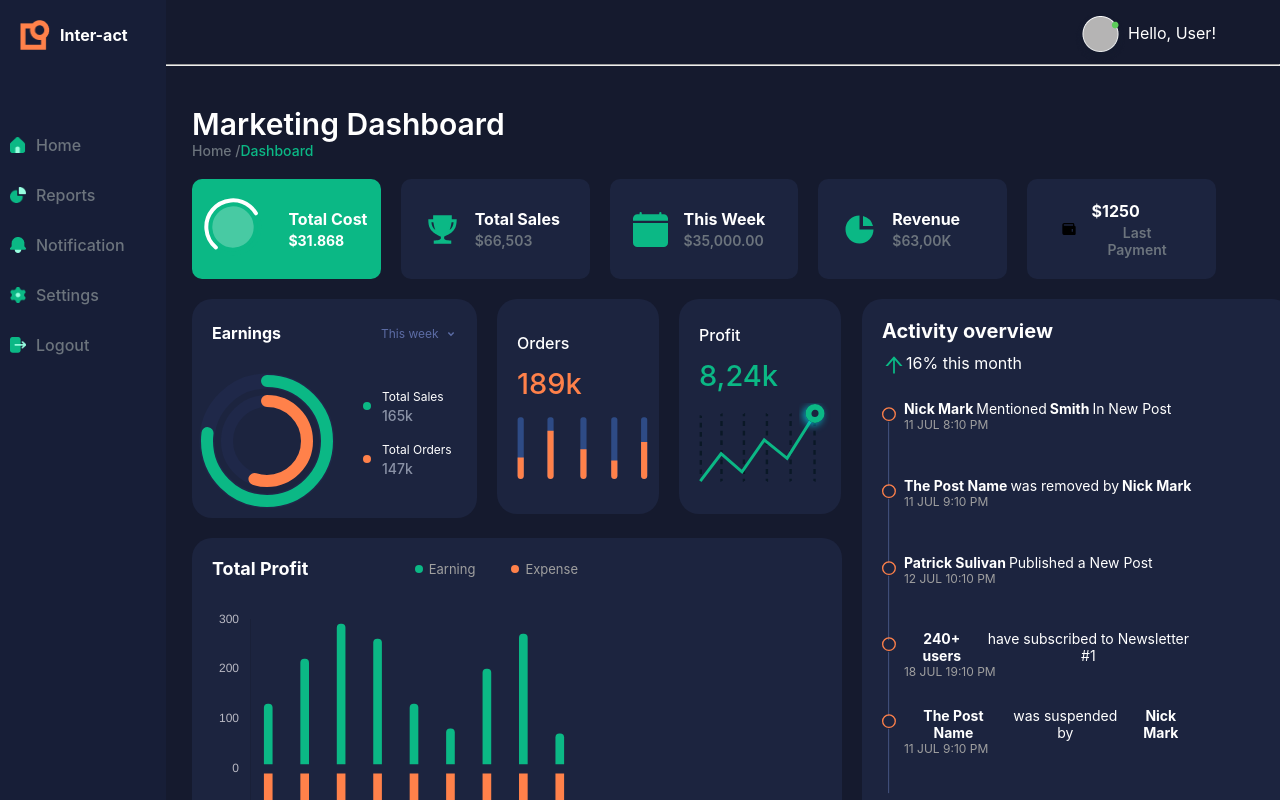
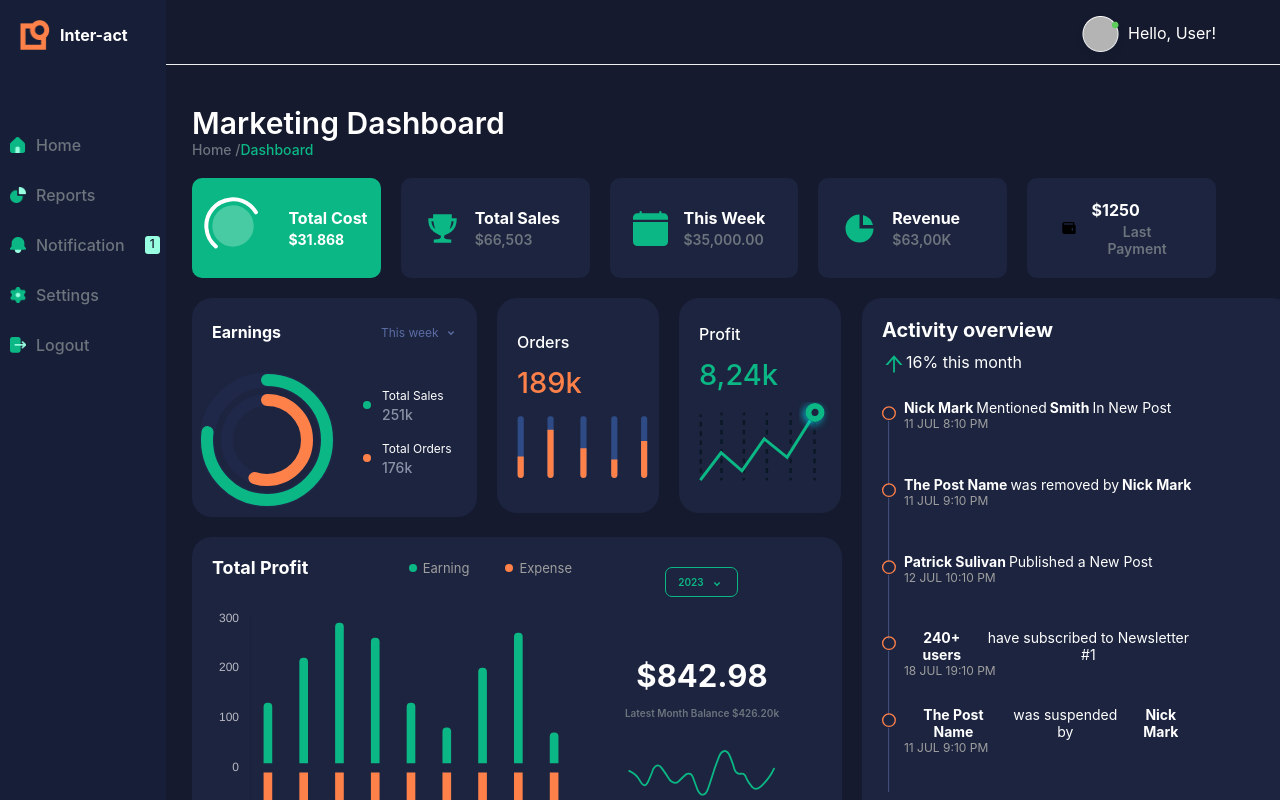
Before and after one commit to RizalPurwanto/dashboard-test, a React (Create React App) app: page / in a window 1280 px wide. Shown: the top 800 px of the page. Built offline with nearby package versions, Linux system fonts and the light colour scheme.

Commit message:
balance contents

```diff
--- a/src/App.js
+++ b/src/App.js
@@ -78,7 +78,7 @@ const StatsContainer = styled.div`
 `;
 
 const DashboardContainer = styled.div`
-  height: 100%;
+  height: 120%;
 
   width: 80vw;
   display: flex;
@@ -130,18 +130,30 @@ const PageRoute = styled.div`
 `;
 
 const HeaderLine = styled.hr({
-  backgroundColor: "white",
+  backgroundColor: "#4B5259",
   width: "109%",
   marginLeft: "-30px",
   marginBottom: "20px",
   zIndex: 0,
+  borderTop:'1px'
 });
 
+const TermOfUse = styled.div(
+  {
+    display:'flex',
+    flexDirection:'row',
+    justifyContent:'flex-start',
+    gap:'20px',
+    marginBottom:'20px',
+    marginLeft:'20px',
+    color:'#8A92A6',
+    fontWeight:400,
+    fontSize:'12px'
+  }
+)
+
 function App() {
-  const [toggle, setToggle] = useState(false);
-  let radiusSmallCircle = 20;
-  let circumferenceSmallCircle = Math.PI * 2 * radiusSmallCircle;
-  const smallCircleOffset = ((100 - 55) / 100) * circumferenceSmallCircle;
+
   const statsArr = [
     {
       label: "Total Sales",
@@ -253,13 +265,20 @@ function App() {
               </div>
               <div className="lowerContainer">
                 <TotalProfitGraph></TotalProfitGraph>
+
               </div>
             </div>
             <div className="activityContainer">
             <ActivityOverview></ActivityOverview>
             </div>
+
           </div>
+          <TermOfUse>
+          <div>Privacy Policy</div>
+          <div>Term of Use</div>
+        </TermOfUse>
         </DashboardContainer>
+
        </div>
       </body>
     </div>
--- a/src/components/ActivityOverview.js
+++ b/src/components/ActivityOverview.js
@@ -8,7 +8,7 @@ const Container = styled.div`
   justify-content: flex-start;
   align-items: flex-start;
   width: 390px;
-  height: 722px;
+  height: 600px;
   background-color: #1c243f;
   margin-top: 20px;
   margin-left: 20px;
--- /dev/null
+++ b/src/components/Balance.js
@@ -0,0 +1,6 @@
+import { styled } from "styled-components";
+
+
+export default function Balance() {
+
+}
--- a/src/components/Earnings.js
+++ b/src/components/Earnings.js
@@ -152,14 +152,16 @@ export default function Earnings() {
 
   function handleChangeEarningPeriod(event, period) {
     event.preventDefault();
-    setEarningsPeriod(period);
+
     if (period == "This week") {
+      setEarningsPeriod(period);
       setGreenRingOffsetPercentage(77);
       setOrangeRingOffsetPercentage(55);
       setIsDropdownOpen(false);
     }
 
     if (period == "2 weeks ago") {
+      setEarningsPeriod(period);
       setGreenRingOffsetPercentage(50);
       setOrangeRingOffsetPercentage(45);
       setIsDropdownOpen(false);
@@ -303,7 +305,7 @@ export default function Earnings() {
 
           <LabelAndValueContainer>
             <EarningStatsLabel>Total Sales</EarningStatsLabel>
-            <EarningStatsValue>165k</EarningStatsValue>
+            <EarningStatsValue>{earningsPeriod == "This week" ? "251k" : "165k"}</EarningStatsValue>
           </LabelAndValueContainer>
         </div>
         <div
@@ -319,7 +321,7 @@ export default function Earnings() {
 
           <LabelAndValueContainer>
             <EarningStatsLabel>Total Orders</EarningStatsLabel>
-            <EarningStatsValue>147k</EarningStatsValue>
+            <EarningStatsValue>{earningsPeriod == "This week" ? "176k" : "147k"}</EarningStatsValue>
           </LabelAndValueContainer>
         </div>
       </div>
--- a/src/components/Navbar.js
+++ b/src/components/Navbar.js
@@ -16,6 +16,17 @@ const VerticalNav = styled.div`
   z-index: 1;
   position:fixed;
 `;
+
+const NotifCounter = styled.div`
+  background-color:#98FFE0;
+  height:18px;
+  width:18px;
+  font-weight:500;
+  font-size:12px;
+  color:#151A2E;
+  border-radius:3px;
+  margin-left:10px;
+`
 
 const NavContainer = styled.div`
   display: flex;
@@ -52,6 +63,7 @@ export default function Navbar () {
         {
           name: "Notification",
           logo: notifLogo,
+          counter:1
         },
         {
           name: "Settings",
@@ -92,6 +104,7 @@ export default function Navbar () {
         <NavContainer></NavContainer>
         {navArr.map((el) => (
           <NavOption>
+
             <img height={"16px"} width={"16px"} src={el.logo}></img>
             <div
               style={{
@@ -102,6 +115,9 @@ export default function Navbar () {
             >
               {el.name}
             </div>
+              {el.counter &&
+            <NotifCounter>1</NotifCounter>
+              }
           </NavOption>
         ))}
       </VerticalNav>
--- a/src/components/TotalProfitGraph.js
+++ b/src/components/TotalProfitGraph.js
@@ -1,5 +1,4 @@
 import { styled } from "styled-components";
-
 
 import {
   CategoryScale,
@@ -12,10 +11,12 @@ import {
 
 import { Chart as ChartJS, defaults } from "chart.js";
 
-
 import { Bar } from "react-chartjs-2";
 
 import { faker } from "@faker-js/faker";
+import { color } from "chart.js/helpers";
+import { IconContext } from "react-icons/lib";
+import { RiArrowDropDownLine } from "react-icons/ri";
 
 const Container = styled.div`
   display: flex;
@@ -87,7 +88,7 @@ const GraphContainer = styled.div`
   display: flex;
   flex-direction: column;
   width: 60%;
-  height:100%;
+  height: 100%;
 `;
 const GraphInfoContainer = styled.div`
   display: flex;
@@ -101,118 +102,147 @@ const TitleAndInfoContainer = styled.div`
   justify-content: space-between;
 `;
 
+const LabelAndValueContainer = styled.div`
+  display: flex;
+  flex-direction: column;
+  justify-content: center;
+  align-items: center;
+  gap: 12px;
+  width: 100%;
+`;
+
+const StatsLabel = styled.div`
+  color: #ffffff;
+  font-weight: 700;
+  font-size: 31px;
+`;
+
+const StatsValue = styled.div`
+  color: #6c747d;
+  font-size: 10px;
+  line-height: 14px;
+  font-weight: 600;
+`;
+
 const Graph = styled.div`
-padding-top:30px;
-height:80%;
+  padding-top: 30px;
+  height: 80%;
 `;
-ChartJS.register(
-  CategoryScale,
-  LinearScale,
-  BarElement,
-  Title,
-  Tooltip,
-
-);
-const earningData =[140, 230, 300, 270, 140, 90, 210, 280, 80]
-const expensesData= [-180, -100, -80, -200, -150, -90, -100, -95, -150]
+ChartJS.register(CategoryScale, LinearScale, BarElement, Title, Tooltip);
+const earningData = [140, 230, 300, 270, 140, 90, 210, 280, 80];
+const expensesData = [-180, -100, -80, -200, -150, -90, -100, -95, -150];
 
 const options = {
-  maintainAspectRatio:false,
+  maintainAspectRatio: false,
 
   plugins: {
     legend: {
-      display: false
+      display: false,
     },
-
   },
   responsive: true,
   scales: {
     x: {
       stacked: true,
       grid: {
-        display: false
+        display: false,
       },
-      ticks:{
-        color:'#B9B9C3',
-
-      }
+      ticks: {
+        color: "#B9B9C3",
+      },
     },
     y: {
       stacked: true,
       grid: {
-        display: false
+        display: false,
       },
-      max:300,
-      min:-200,
-      ticks:{
-
-        color:'#B9B9C3',
-        stepSize:100
-      }
+      max: 300,
+      min: -200,
+      ticks: {
+        color: "#B9B9C3",
+        stepSize: 100,
+      },
     },
   },
 };
 
-const labels = [
-  "Jan",
-  "Feb",
-  "Mar",
-  "Apr",
-  "May",
-  "Jun",
-  "Jul",
-  "Aug",
-  "Sep"
-];
+const labels = ["Jan", "Feb", "Mar", "Apr", "May", "Jun", "Jul", "Aug", "Sep"];
 
 const data = {
   labels,
   datasets: [
     {
       label: "Dataset 1",
-      data: labels.map((e, i) =>
-        expensesData[i]
-      ),
+      data: labels.map((e, i) => expensesData[i]),
       backgroundColor: "#FF814A",
-      borderRadius:{
+      borderRadius: {
         // topLeft:10,
         // topRight:10,
-        bottomLeft:10,
-        bottomRight:10,
+        bottomLeft: 10,
+        bottomRight: 10,
       },
-      barThickness:18,
-      borderSkipped:false,
-      borderWidth:5,
-      borderColor:'transparent'
+      barThickness: 18,
+      borderSkipped: false,
+      borderWidth: 5,
+      borderColor: "transparent",
     },
     {
       label: "Dataset 2",
-      data: labels.map((e, i) =>
-        earningData[i]
-      ),
+      data: labels.map((e, i) => earningData[i]),
       backgroundColor: "#0BB885",
-      borderRadius:{
-        topLeft:10,
-        topRight:10,
+      borderRadius: {
+        topLeft: 10,
+        topRight: 10,
         // bottomLeft:10,
         // bottomRight:10,
       },
-      barThickness:18,
-      borderSkipped:false,
-      borderWidth:5,
-      borderColor:'transparent'
-
+      barThickness: 18,
+      borderSkipped: false,
+      borderWidth: 5,
+      borderColor: "transparent",
     },
-
   ],
 };
+
+const InnerBalanceContainer = styled.div({
+  display: "flex",
+  flexDirection: "column",
+  justifyContent: "flex-start",
+  alignItems: "center",
+  gap: "60px",
+});
+const BalanceContainer = styled.div({
+  display: "flex",
+  flexDirection: "column",
+  justifyContent: "start",
+  alignItems: "center",
+  width: "40%",
+  height: "100%",
+});
+
+const BalanceYear = styled.div({
+  display: "flex",
+  flexDirection: "row",
+  justifyContent: "center",
+  alignItems: "center",
+  width: "71px",
+  borderColor: "#0BB885",
+  borderStyle: "solid",
+  height: "28px",
+  borderWidth: "1px",
+  color: "#0BB885",
+  borderRadius: "7px",
+  fontWeight: "600",
+  fontSize: "10px",
+  marginTop:'10px',
+  gap: "3px",
+});
+
+const BalanceGraphContainer= styled.div({
+  marginTop:'18px'
+})
+
 export default function TotalProfitGraph() {
-
-
-
-
-
-
   return (
     <Container>
       <GraphContainer>
@@ -235,15 +265,57 @@ export default function TotalProfitGraph() {
           </GraphInfoContainer>
         </TitleAndInfoContainer>
         <Graph>
-
           <Bar
-
-         style={{
-          height:'50%'
-         }}
-          options={options} data={data} />;
+            style={{
+              height: "50%",
+            }}
+            options={options}
+            data={data}
+          />
+          ;
         </Graph>
       </GraphContainer>
+      <BalanceContainer>
+        <InnerBalanceContainer>
+          <BalanceYear>
+            <div>2023</div>
+            <div>
+              <IconContext.Provider
+                value={{
+                  color: "#0BB885",
+                  className: "dropdown-icon",
+                  style: {
+                    marginLeft: "1px",
+                  },
+                }}
+              >
+                <RiArrowDropDownLine></RiArrowDropDownLine>
+              </IconContext.Provider>
+            </div>
+          </BalanceYear>
+          <LabelAndValueContainer>
+            <StatsLabel>$842.98</StatsLabel>
+            <StatsValue>Latest Month Balance $426.20k</StatsValue>
+            <BalanceGraphContainer>
+            <svg
+              width="147"
+              height="46"
+              viewBox="0 0 147 46"
+              fill="none"
+              xmlns="http://www.w3.org/2000/svg"
+            >
+              <path
+                d="M1.25171 20.8822C1.25171 20.8822 8.44989 24.4199 11.2846 29.607C14.1193 34.794 17.0251 38.3716 20.2174 31.3185C23.4097 24.2655 25.1717 19.099 25.1717 19.099C25.1717 19.099 29.0775 11.5752 33.7779 18.1279C38.4784 24.6806 41.5108 29.607 41.5108 29.607C41.5108 29.607 46.1705 35.6318 50.6167 31.3185C55.0629 27.0053 57.8904 24.5454 57.8904 24.5454C57.8904 24.5454 62.7026 21.1499 64.7326 26.768C66.7626 32.3861 69.8096 40.4715 69.8096 40.4715C69.8096 40.4715 71.0895 43.0703 72.7441 44.1541C74.3986 45.238 77.4271 44.8842 79.0465 41.1462C80.6659 37.4082 86.1426 19.9018 86.1426 19.9018C86.1426 19.9018 89.6041 10.1228 91.4788 5.62758C93.3535 1.1324 98.4986 -2.4227 102.112 6.60295C105.724 15.6286 106.364 19.099 106.364 19.099C106.364 19.099 107.919 24.3189 112.499 23.7616C117.078 23.2044 117.269 25.6453 118.789 29.1547C120.31 32.6642 124.468 37.2875 124.468 37.2875C124.468 37.2875 127.829 41.3431 133.317 36.0892C138.805 30.8352 142.457 26.9627 146.004 18.6652"
+                stroke="#0BB885"
+                stroke-width="1.78706"
+                stroke-linecap="round"
+              />
+            </svg>
+            </BalanceGraphContainer>
+
+          </LabelAndValueContainer>
+        </InnerBalanceContainer>
+      </BalanceContainer>
     </Container>
   );
 }
```
